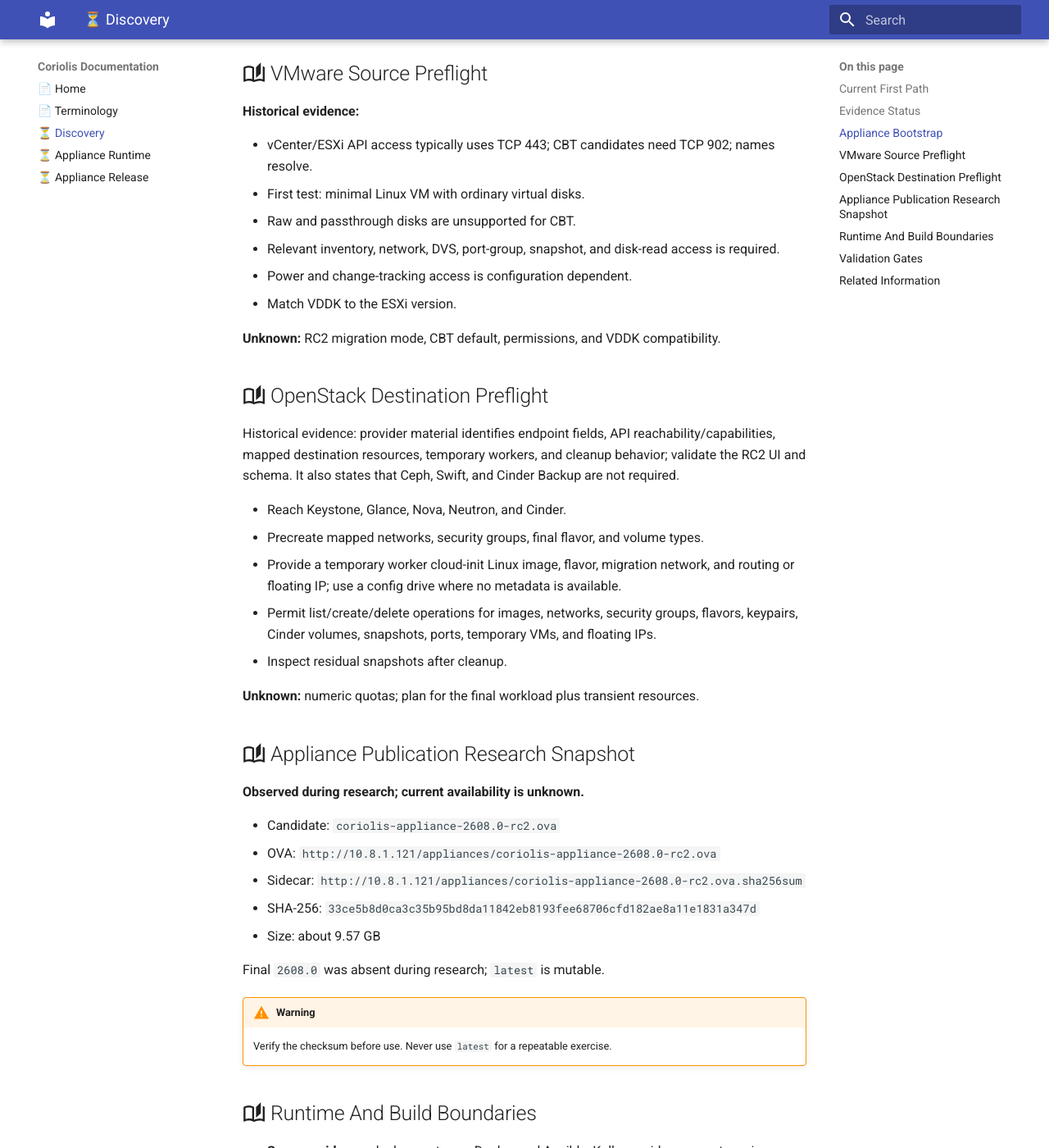
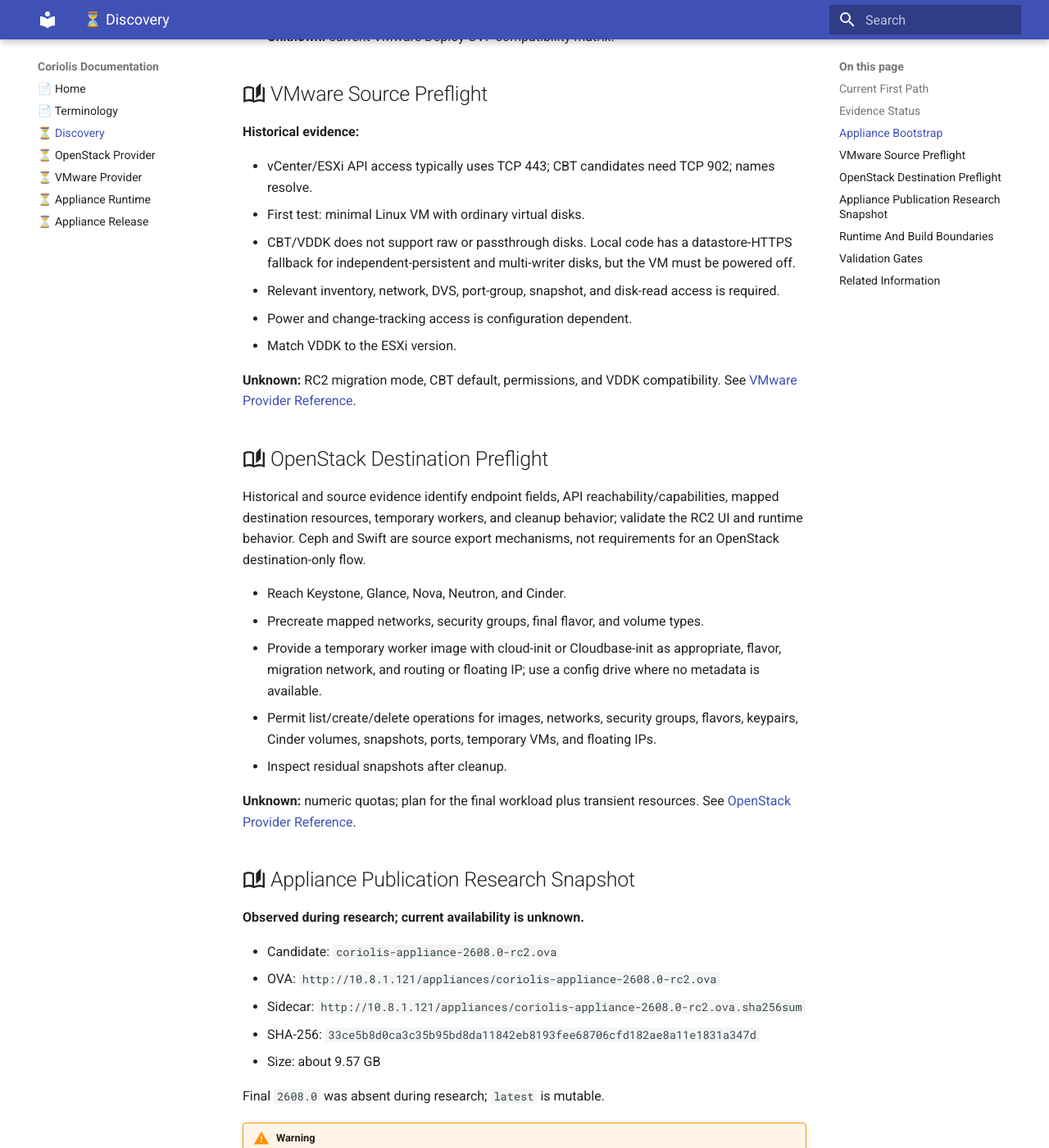
Before and after one commit to radumoisan/coriolis, an MkDocs documentation site: the page built from docs/discovery.md, in a window 1280 px wide and 1400 px high, scrolled down 1170 px. Shown: the whole window at 82% size. Built offline with MkDocs 1.6.1 and Material for MkDocs 9.7.7, drawn with Linux system fonts in a browser that asks for light colours; some of the changed text lies outside the part shown.

Commit message:
Add OpenStack and VMware provider references

```diff
--- a/docs/discovery.md
+++ b/docs/discovery.md
@@ -15,8 +15,8 @@
 
 - **Observed:** 2026 appliance documentation covers OpenStack image deployment, login, and initial sizing.
 - **Historical evidence:** 2019-2020 VMware and OpenStack provider documentation.
-- **Source evidence:** local build and deployment code.
-- **Unknown:** current RC2 VMware import compatibility and endpoint schema.
+- **Source evidence:** local build/deployment code and the OpenStack and VMware provider repositories.
+- **Unknown:** current RC2 appliance runtime compatibility, UI exposure, and provider behavior.
 
 - [Deploying the Coriolis appliance image](https://cloudbasedev.atlassian.net/wiki/spaces/CDS/pages/3526787074/Deploying+the+Coriolis+appliance+image) (2026-02)
 - [Coriolis Trial Appliance info](https://cloudbasedev.atlassian.net/wiki/spaces/COR/pages/595524/Coriolis+Trial+Appliance+info) (2026-04)
@@ -38,24 +38,24 @@
 
 - vCenter/ESXi API access typically uses TCP 443; CBT candidates need TCP 902; names resolve.
 - First test: minimal Linux VM with ordinary virtual disks.
-- Raw and passthrough disks are unsupported for CBT.
+- CBT/VDDK does not support raw or passthrough disks. Local code has a datastore-HTTPS fallback for independent-persistent and multi-writer disks, but the VM must be powered off.
 - Relevant inventory, network, DVS, port-group, snapshot, and disk-read access is required.
 - Power and change-tracking access is configuration dependent.
 - Match VDDK to the ESXi version.
 
-**Unknown:** RC2 migration mode, CBT default, permissions, and VDDK compatibility.
+**Unknown:** RC2 migration mode, CBT default, permissions, and VDDK compatibility. See [VMware Provider Reference](vmware-provider.md).
 
 ## :material-book-open-page-variant-outline: OpenStack Destination Preflight
 
-Historical evidence: provider material identifies endpoint fields, API reachability/capabilities, mapped destination resources, temporary workers, and cleanup behavior; validate the RC2 UI and schema. It also states that Ceph, Swift, and Cinder Backup are not required.
+Historical and source evidence identify endpoint fields, API reachability/capabilities, mapped destination resources, temporary workers, and cleanup behavior; validate the RC2 UI and runtime behavior. Ceph and Swift are source export mechanisms, not requirements for an OpenStack destination-only flow.
 
 - Reach Keystone, Glance, Nova, Neutron, and Cinder.
 - Precreate mapped networks, security groups, final flavor, and volume types.
-- Provide a temporary worker cloud-init Linux image, flavor, migration network, and routing or floating IP; use a config drive where no metadata is available.
+- Provide a temporary worker image with cloud-init or Cloudbase-init as appropriate, flavor, migration network, and routing or floating IP; use a config drive where no metadata is available.
 - Permit list/create/delete operations for images, networks, security groups, flavors, keypairs, Cinder volumes, snapshots, ports, temporary VMs, and floating IPs.
 - Inspect residual snapshots after cleanup.
 
-**Unknown:** numeric quotas; plan for the final workload plus transient resources.
+**Unknown:** numeric quotas; plan for the final workload plus transient resources. See [OpenStack Provider Reference](openstack-provider.md).
 
 ## :material-book-open-page-variant-outline: Appliance Publication Research Snapshot
 
@@ -95,4 +95,4 @@
 
 ## :material-book-open-page-variant-outline: Related Information
 
-[Home](index.md), [Terminology](terminology.md), [Appliance Runtime](appliance-runtime.md), and [Appliance Release](appliance-release-flow.md).
+[Home](index.md), [OpenStack Provider Reference](openstack-provider.md), [VMware Provider Reference](vmware-provider.md), [Terminology](terminology.md), [Appliance Runtime](appliance-runtime.md), and [Appliance Release](appliance-release-flow.md).
--- a/mkdocs.yml
+++ b/mkdocs.yml
@@ -12,6 +12,8 @@
   - 📄 Home: index.md
   - 📄 Terminology: terminology.md
   - ⏳ Discovery: discovery.md
+  - ⏳ OpenStack Provider: openstack-provider.md
+  - ⏳ VMware Provider: vmware-provider.md
   - ⏳ Appliance Runtime: appliance-runtime.md
   - ⏳ Appliance Release: appliance-release-flow.md
 
```
Also changed, not shown: AGENTS.md (+6 -0 lines), docs/appliance-runtime.md (+2 -0 lines), docs/index.md (+12 -0 lines), docs/openstack-provider.md (added, +99 -0 lines), docs/terminology.md (+9 -3 lines), docs/vmware-provider.md (added, +74 -0 lines).
